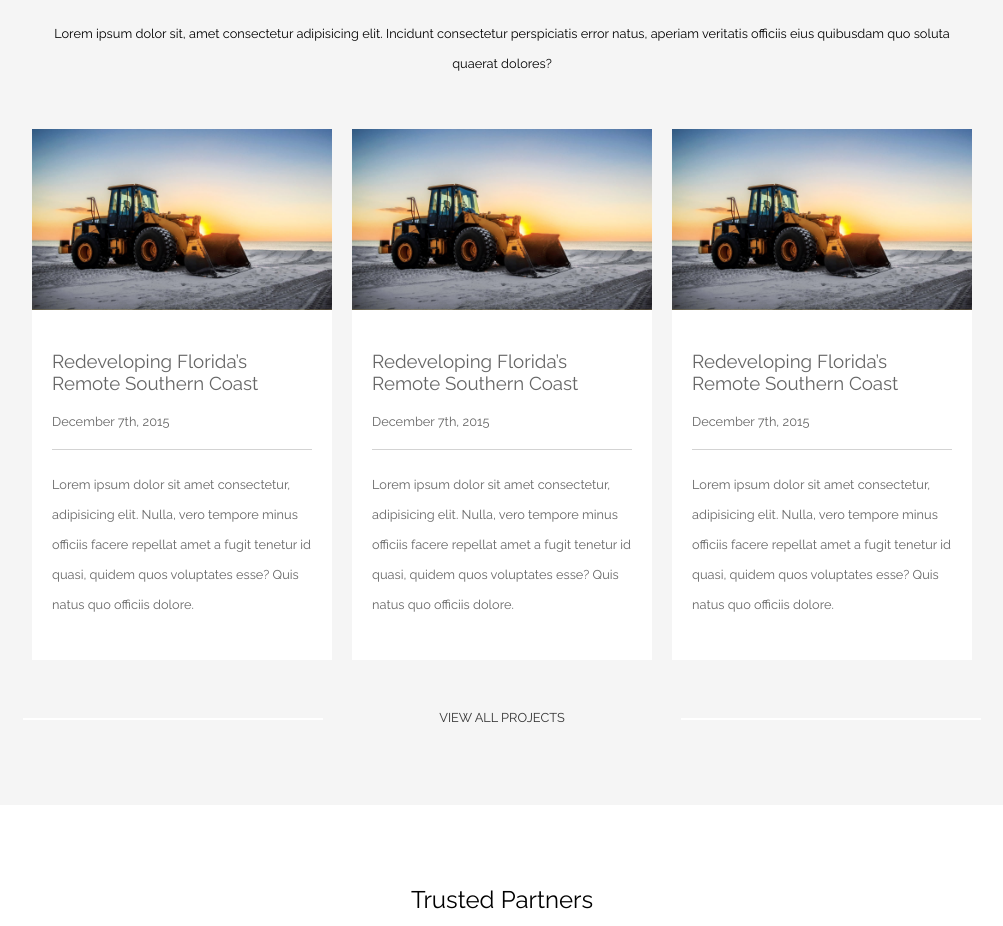
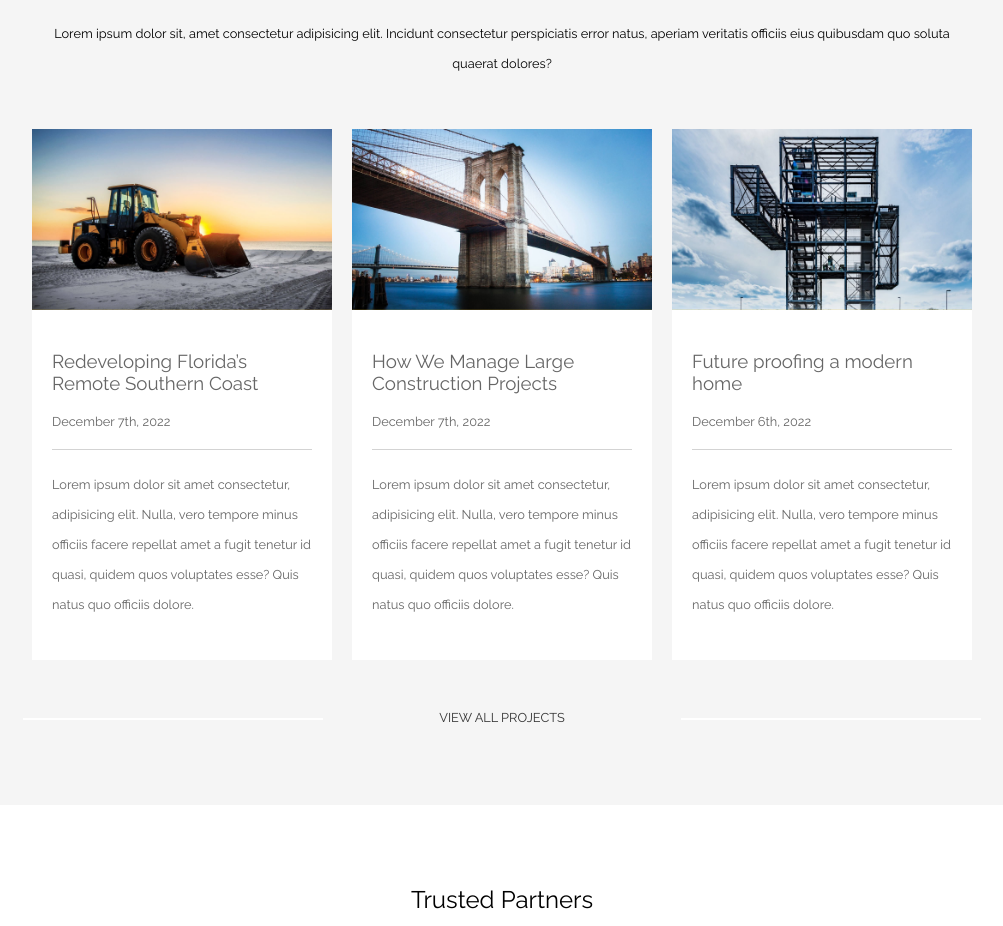
Before and after one commit to AnotherDebug/proj-html-vuejs, a Vue app: page / in a window 1280 px wide. Shown: the part 3840-4766 px from the top of the page, without its empty margins (138-1141 px from the left). Built offline with nearby package versions, Linux system fonts and the light colour scheme.

Commit message:
[ADD]: props object e bindings

```diff
--- a/src/components/partials/CardLatest.vue
+++ b/src/components/partials/CardLatest.vue
@@ -1,6 +1,9 @@
 <script>
 export default {
-    name: 'CardLatest'
+    name: 'CardLatest',
+    props: {
+        cardL: Object
+    }
 }
 </script>
 
@@ -10,21 +13,21 @@ export default {
         <div class="card-container">
             <div class="card">
                 <div class="front-content">
-                    <img src="blog-post-134132600.jpg" alt="">
+                    <img :src="cardL.image" alt="">
                 </div>
                 <div class="content">
                     <div class="retro">
                         <div class="menu d-flex ">
                             <div class="link">
-                                <a href="#"><i class="fa-solid fa-link"></i></a>
+                                <a :href="cardL.href"><i :class="cardL.firstIcon"></i></a>
                             </div>
                             <div class="search">
-                                <a href="#"><i class="fa-solid fa-magnifying-glass"></i></a>
+                                <a :href="cardL.href"><i :class="cardL.secondIcon"></i></a>
                             </div>
                         </div>
                         <div class="title">
-                            <h4>Florida Health Facility</h4>
-                            <p>Commercial</p>
+                            <h4>{{ cardL.title }}</h4>
+                            <p>{{ cardL.text }}</p>
                         </div>
                     </div>
                 </div>
@@ -33,12 +36,10 @@ export default {
         </div>
         <div class="bodyCard">
             <div class="titleBody">
-                <h3>Redeveloping Florida’s Remote Southern Coast</h3>
-                <p>December 7th, 2015</p>
+                <h3>{{ cardL.bodyTitle }}</h3>
+                <p>{{ cardL.bodyDate }}</p>
                 <div class="description">
-                    <p>Lorem ipsum dolor sit amet consectetur, adipisicing elit. Nulla, vero tempore
-                        minus officiis facere repellat amet a fugit tenetur id quasi, quidem quos
-                        voluptates esse? Quis natus quo officiis dolore.</p>
+                    <p>{{ cardL.bodyText }}</p>
                 </div>
             </div>
         </div>
```
